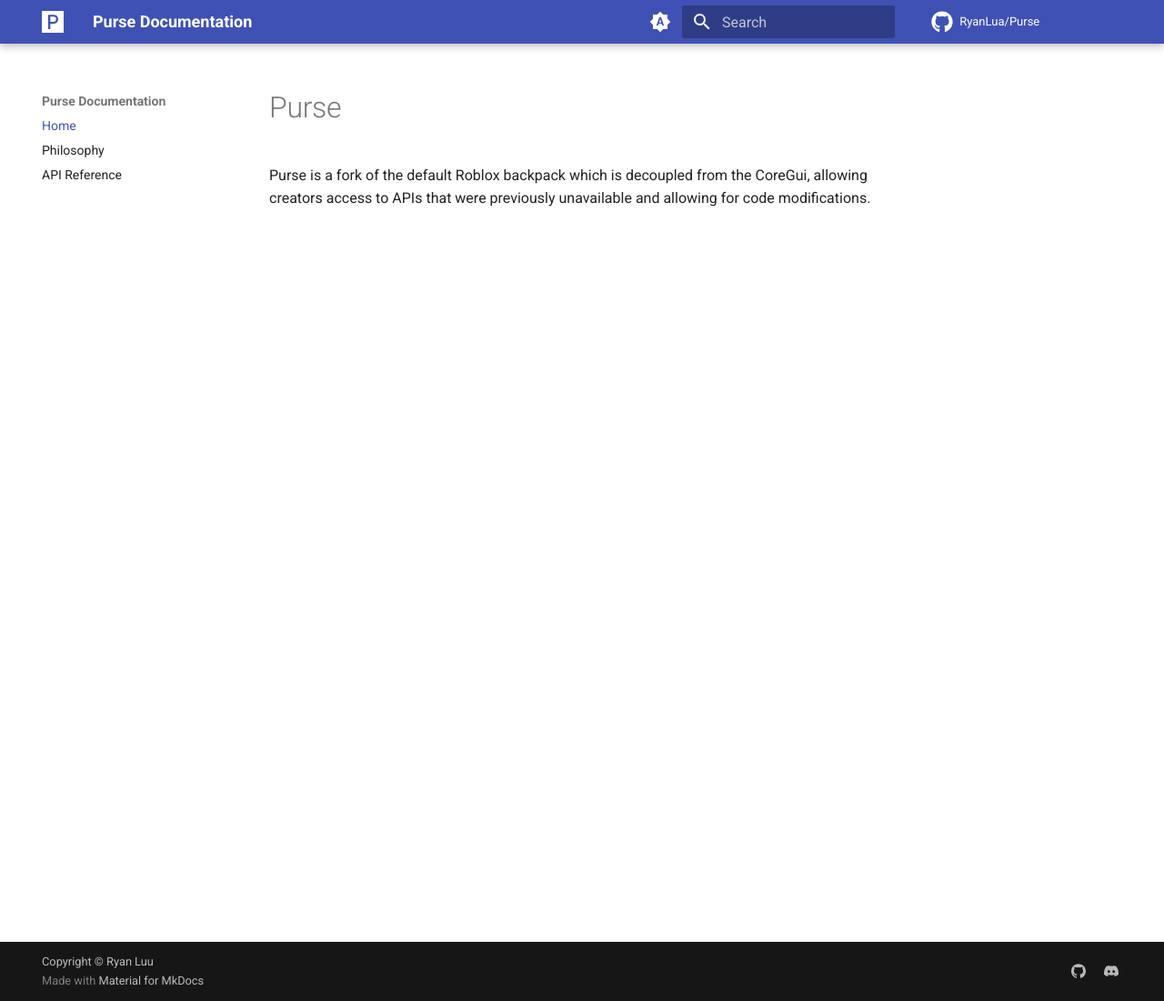
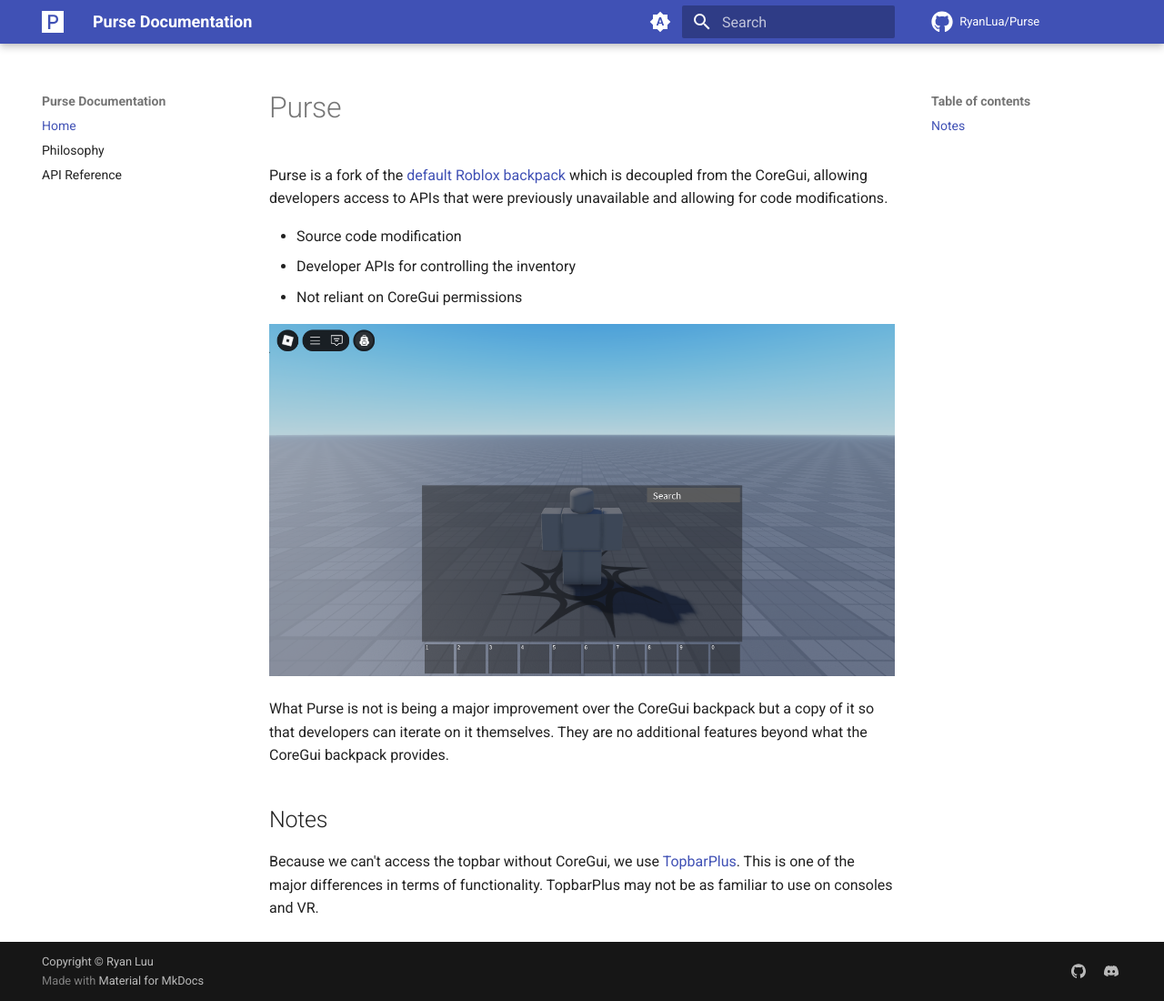
Before and after one commit to RyanLua/Purse, an MkDocs documentation site: the page built from docs/index.md, in a window 1280 px wide and 1100 px high. Shown: the whole window at 91% size. Built offline with MkDocs 1.6.1 and Material for MkDocs 9.7.7, drawn with Linux system fonts in a browser that asks for light colours; comment, search, counter and statistics services are not loaded.

Commit message:
Improve description
Signed-off-by: GitHub <noreply@github.com>

```diff
--- a/docs/index.md
+++ b/docs/index.md
@@ -1,3 +1,15 @@
 # Purse
 
-Purse is a fork of the default Roblox backpack which is decoupled from the CoreGui, allowing creators access to APIs that were previously unavailable and allowing for code modifications.
+Purse is a fork of the [default Roblox backpack](https://github.com/MaximumADHD/Roblox-Client-Tracker/blob/roblox/scripts/CoreScripts/Modules/BackpackScript.lua) which is decoupled from the CoreGui, allowing developers access to APIs that were previously unavailable and allowing for code modifications.
+
+* Source code modification
+* Developer APIs for controlling the inventory
+* Not reliant on CoreGui permissions
+
+![Screenshot of Purse](assets/screenshot.png)
+
+What Purse is not is being a major improvement over the CoreGui backpack but a copy of it so that developers can iterate on it themselves. They are no additional features beyond what the CoreGui backpack provides.
+
+## Notes
+
+Because we can't access the topbar without CoreGui, we use [TopbarPlus](https://devforum.roblox.com/t/topbarplus/1017485). This is one of the major differences in terms of functionality. TopbarPlus may not be as familiar to use on consoles and VR.
```
Also changed, not shown: README.md (+2 -2 lines), docs/assets/screenshot.png (renamed from assets/screenshot.png).
